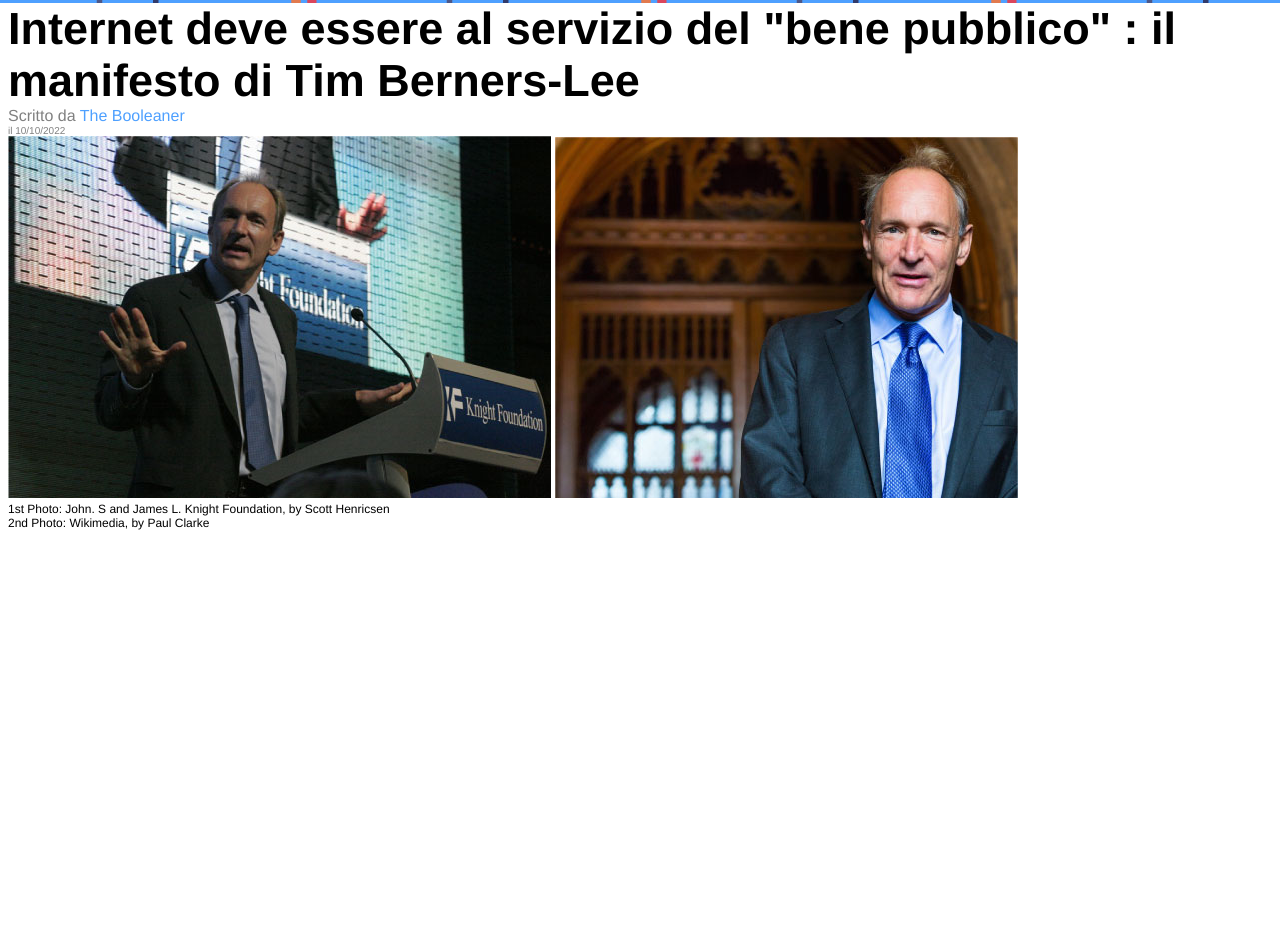
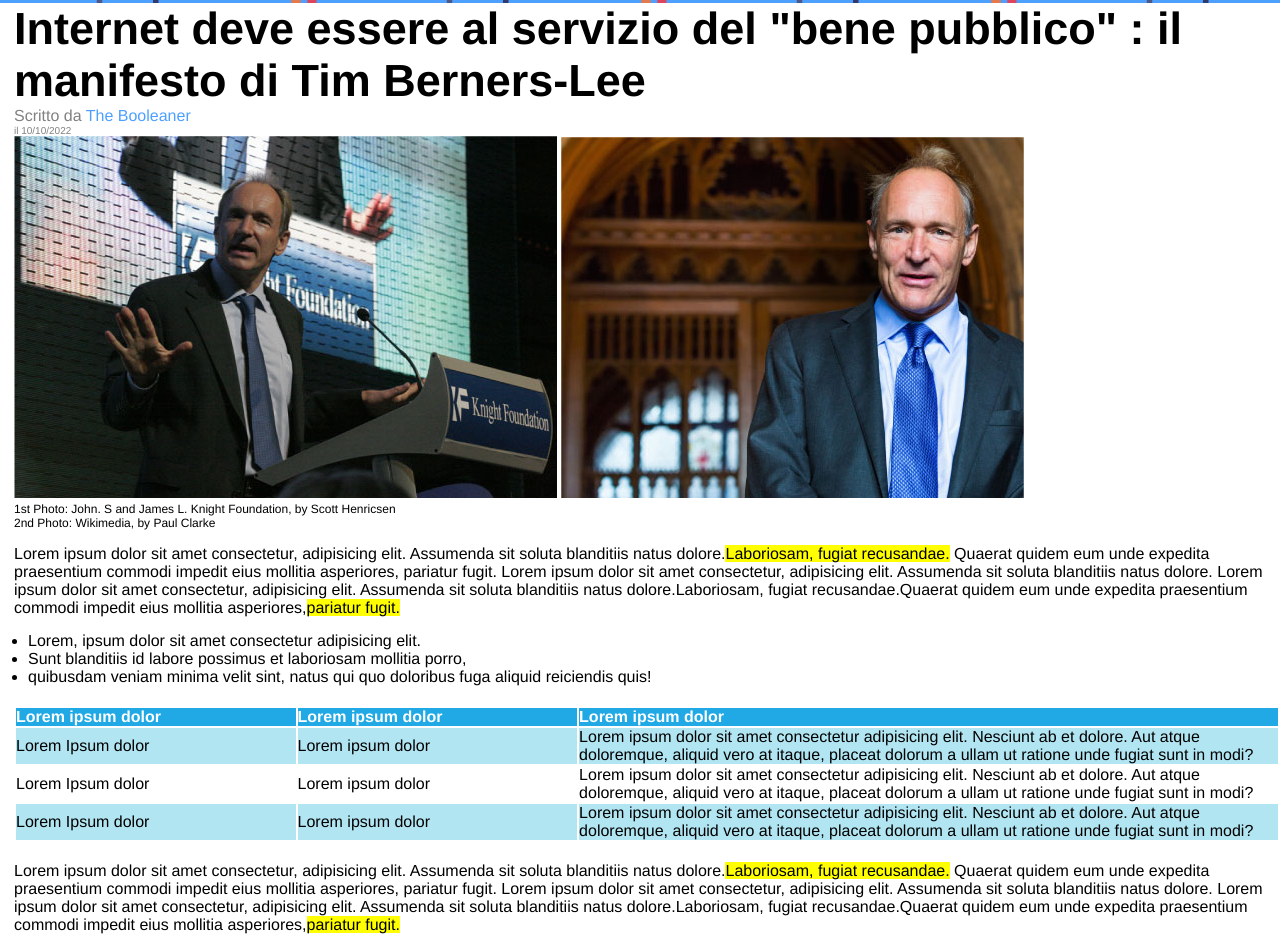
Before and after one commit to franciowel/html-css-booleaner, a plain HTML site: page index.html in a window 1280 px wide. Shown: the part 170-1119 px from the top of the page. Before the commit the page ends 800 px from the top, so only its background shows below. Drawn offline with Linux system fonts and the light colour scheme.

Commit message:
creata table e chiuso main

```diff
--- a/css/style.css
+++ b/css/style.css
@@ -25,7 +25,7 @@ header{
 
 /* main */
 .container{
-    margin-left: 8px;
+    margin-left: 14px;
 }
 
 h1{
@@ -48,3 +48,50 @@ h1{
 .caption{
     font-size: 12px;
 }
+
+.article{
+    margin-top: 15px;
+    margin-bottom: 15px;
+}
+
+.highlighted{
+    background-color: yellow;
+}
+
+.list{
+    margin-left: 14px;
+}
+
+/* table */
+table{
+    margin-top: 20px;
+    margin-bottom: 20px;
+
+}
+
+.t-head{
+    color: white;
+    background-color: #20a9e5;
+}
+
+#t-h1{
+    width: 20%;
+    text-align: left;
+}
+
+#t-h3{
+    width: 50%;
+    text-align: left;
+}
+
+.pari{
+    margin-top: 10px;
+    margin-bottom: 10px;
+
+}
+
+.dispari{
+    background-color: #b1e5f2;
+};
+
+}
--- a/index.html
+++ b/index.html
@@ -33,6 +33,59 @@
                 <p class="caption">2nd Photo: Wikimedia, by Paul Clarke</p>
             </section>
 
+            <section>
+                <p class="article">
+                    Lorem ipsum dolor sit amet consectetur, adipisicing elit. Assumenda sit soluta blanditiis natus dolore.<span class="highlighted">Laboriosam, fugiat recusandae.</span> Quaerat quidem eum unde expedita praesentium commodi impedit eius mollitia asperiores, pariatur fugit.
+                    Lorem ipsum dolor sit amet consectetur, adipisicing elit. Assumenda sit soluta blanditiis natus dolore.
+                    Lorem ipsum dolor sit amet consectetur, adipisicing elit. Assumenda sit soluta blanditiis natus dolore.Laboriosam, fugiat recusandae.Quaerat quidem eum unde expedita praesentium commodi impedit eius mollitia asperiores,<span class="highlighted">pariatur fugit.</span>
+                </p>
+
+                <ul class="list">
+                    <li>Lorem, ipsum dolor sit amet consectetur adipisicing elit.</li>
+                    <li>Sunt blanditiis id labore possimus et laboriosam mollitia porro,</li>
+                    <li>quibusdam veniam minima velit sint, natus qui quo doloribus fuga aliquid reiciendis quis!</li>
+                </ul>
+
+            </section>
+<!-- table -->
+            <section>
+                <table>
+                    <tr class="t-head">
+                        <th id="t-h1">Lorem ipsum dolor</th>
+                        <th id="t-h1">Lorem ipsum dolor</th>
+                        <th id="t-h3">Lorem ipsum dolor</th>
+                    </tr>
+
+                    <tr class="dispari">
+                        <td>Lorem Ipsum dolor</td>
+                        <td>Lorem ipsum dolor</td>
+                        <td>Lorem ipsum dolor sit amet consectetur adipisicing elit. Nesciunt ab et dolore. Aut atque doloremque, aliquid vero at itaque, placeat dolorum a ullam ut ratione unde fugiat sunt in modi?</td>
+                    </tr>
+
+                    <tr class="pari">
+                        <td>Lorem Ipsum dolor</td>
+                        <td>Lorem ipsum dolor</td>
+                        <td>Lorem ipsum dolor sit amet consectetur adipisicing elit. Nesciunt ab et dolore. Aut atque doloremque, aliquid vero at itaque, placeat dolorum a ullam ut ratione unde fugiat sunt in modi?</td>
+                    </tr>
+
+                    <tr class="dispari">
+                        <td>Lorem Ipsum dolor</td>
+                        <td>Lorem ipsum dolor</td>
+                        <td>Lorem ipsum dolor sit amet consectetur adipisicing elit. Nesciunt ab et dolore. Aut atque doloremque, aliquid vero at itaque, placeat dolorum a ullam ut ratione unde fugiat sunt in modi?</td>
+                    </tr>
+
+
+                </table>
+            </section>
+
+            <section>
+                <p class="article">
+                    Lorem ipsum dolor sit amet consectetur, adipisicing elit. Assumenda sit soluta blanditiis natus dolore.<span class="highlighted">Laboriosam, fugiat recusandae.</span> Quaerat quidem eum unde expedita praesentium commodi impedit eius mollitia asperiores, pariatur fugit.
+                    Lorem ipsum dolor sit amet consectetur, adipisicing elit. Assumenda sit soluta blanditiis natus dolore.
+                    Lorem ipsum dolor sit amet consectetur, adipisicing elit. Assumenda sit soluta blanditiis natus dolore.Laboriosam, fugiat recusandae.Quaerat quidem eum unde expedita praesentium commodi impedit eius mollitia asperiores,<span class="highlighted">pariatur fugit.</span>
+                </p>
+            </section>
+
         </div>
 
     </main>
```
